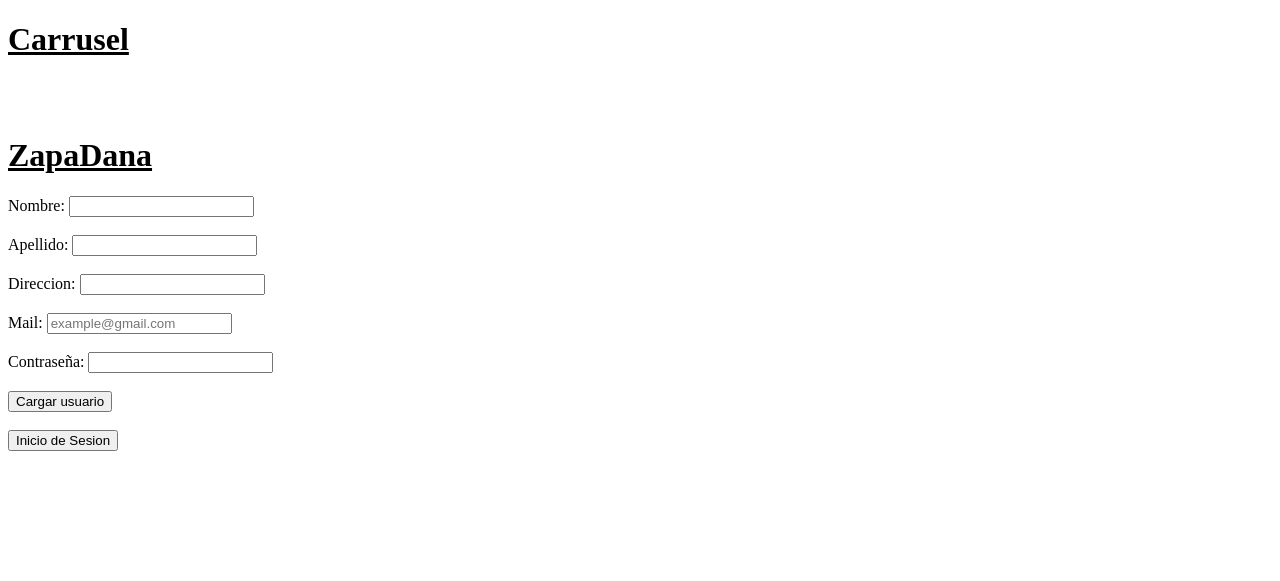
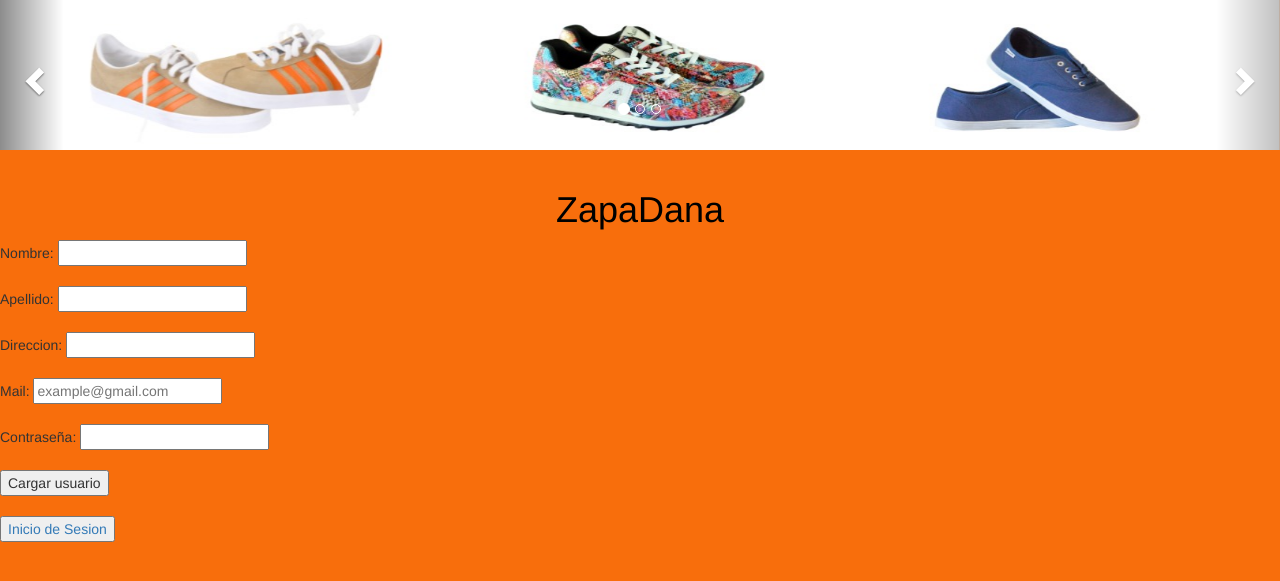
Before and after one commit to Fernandoat90/zapadana, a PHP site: page /index.php?regis in a window 1280 px wide. Shown: the top 581 px of the page. Run offline with PHP 8.4, Linux system fonts and the light colour scheme; some libraries are stand-ins or nearby versions.

Commit message:
Subiendo primer css y base de datos

```diff
--- a/admin.php
+++ b/admin.php
@@ -20,5 +20,6 @@ else{
 </head>
 <body>
      <strong><h1>Hola equipo dinamita</h1></strong>
+   <form action="logout.php"><input type=submit name=cerrar value="Cerrar Sesion"></form>
 </body>
 </html>
--- a/funciones.php
+++ b/funciones.php
@@ -1,3 +1,4 @@
+<link rel="stylesheet" href="inicio.css">
 <?php
 //conexion
 function conectar(){
@@ -53,6 +54,8 @@ function loggin($usu,$contra){
 
 }//fin inicio de sesion
 
+
+
 //alta usuario
 function alta_usu($nom,$ape,$dir,$mail,$pass,$id){
     $c=conectar();
@@ -70,14 +73,27 @@ function alta_usu($nom,$ape,$dir,$mail,$pass,$id){
 //pag inicio
 function inicio(){
     ?>
-    <form>
+<div class="inicio">
+  <div class="forma">
+     <form action="index.php">
+        <div class=input>
         Usuario<input type="text" name=usu ><br><br>
         Contraseña<input type="password" name=pass><br><br>
-        <input type="submit" name=in_sesion value="Iniciar sesion">
-    </form>
+        </div>
+        <div class="btn">
+        <input type="submit" name=in_sesion value="Iniciar sesion"></form>
+        </div>
+        <div class=btn>
     <br>
     <a href="index.php?regis"><button >Registrarse</button></a><br><br>
+    </div>
+         <div class=rec>
     <a href=recu_pass.php>Recuperar contraseña</a>
+    </div>
+
+ </div>
+
+</div>
     <?php
 }//fin pag inicio
 
--- a/index.php
+++ b/index.php
@@ -5,10 +5,65 @@
     <meta http-equiv="X-UA-Compatible" content="IE=edge">
     <meta name="viewport" content="width=device-width, initial-scale=1.0">
     <title>Document</title>
+
+     <!-- Archivos de bootstrap -->
+
+     <link rel="stylesheet" href="https://maxcdn.bootstrapcdn.com/bootstrap/3.3.7/css/bootstrap.min.css">
+    <script src="https://ajax.googleapis.com/ajax/libs/jquery/3.1.1/jquery.min.js"></script>
+    <script src="https://maxcdn.bootstrapcdn.com/bootstrap/3.3.7/js/bootstrap.min.js"></script>
+
+    <link rel="stylesheet" href="inicio.css">
+
 </head>
 <body>
-    <ins><h1>Carrusel</h1></ins><br><br>
-    <a href="index.php?inicio" style="color:black;"><h1>ZapaDana</h1></a>
+
+
+<div class="container">
+
+  <div id="carrusel" class="carousel slide" data-ride="carousel">
+
+    <!-- Opcional, bullets abajo para saltar directamente a una foto (si los pones tiene q haber 1 por foto) -->
+    <ol class="carousel-indicators">
+      <li data-target="#carrusel" data-slide-to="0" class="active"></li>
+      <li data-target="#carrusel" data-slide-to="1"></li>
+      <li data-target="#carrusel" data-slide-to="2"></li>
+    </ol>
+
+    <!-- Contenedor de las fotos -->
+    <div class="carousel-inner" role="listbox">
+
+      <!-- Foto 1 -->
+      <div class="item active">
+        <img src="inicio-2.jpg">
+      </div>
+
+      <!-- Foto 2 -->
+      <div class="item">
+        <img src="https://http2.mlstatic.com/tenis-zapatillas-nike-zoom-dama-D_NQ_NP_395115-MCO25172018979_112016-F.jpg">
+      </div>
+
+      <!-- Foto 3 -->
+      <div class="item">
+        <img src="https://http2.mlstatic.com/tenis-zapatillas-zoom-dama-2017-D_NQ_NP_343815-MCO25319205999_012017-F.jpg">
+      </div>
+
+    </div>
+
+    <!-- Controles para pasar las fotos -->
+    <a class="left carousel-control" href="#carrusel" role="button" data-slide="prev">
+      <span class="glyphicon glyphicon-chevron-left" aria-hidden="true"></span>
+      <span class="sr-only">Previous</span>
+    </a>
+    <a class="right carousel-control" href="#carrusel" role="button" data-slide="next">
+      <span class="glyphicon glyphicon-chevron-right" aria-hidden="true"></span>
+      <span class="sr-only">Next</span>
+    </a>
+  </div>
+</div><br>
+
+
+
+    <a href="index.php?inicio" style="color:black;text-align:center;"><h1>ZapaDana</h1></a>
     <!-- <form action="principal.php">
         Usuario<input type="text" name=usu ><br><br>
         Contraseña<input type="password" name=pass><br><br>
--- /dev/null
+++ b/inicio.css
@@ -0,0 +1,71 @@
+body{
+  width: 100%;
+  height: 100%;
+    margin:0;
+    padding:0;
+    background-color: rgb(248, 110, 12);
+  }
+    /* Para el ancho y alto de las imagenes. Modificalo a gusto =)  */
+    .carousel-inner > .item > img,
+    .carousel-inner > .item > a > img {
+        width: 1300px ;
+        height: 150px;
+        margin: auto;
+    }
+    /* Para los margenes del contendor de las fotos. Podes cambiarle el ancho a gusto tambien! */
+    .carousel-control {
+        width: 5%;
+    }
+    .container,.carousel{
+      margin: 0;
+      padding: 0;
+      width:100%;
+    }
+    .inicio{
+      display: flex;
+      width:30%;
+      height: 60vh;
+      flex-direction: column;
+      background-color: rgb(228, 222, 222);
+      padding: 30px 30px 30px 30px;
+      margin: auto;
+      border-radius: 10px;
+      box-shadow: 20px 20px 80px #bebebe,
+      -10px -10px 60px #ffffff;
+      opacity: 100%;
+      background-color: #939191;
+      }
+    .forma{
+      margin:center;
+      width: 5cm;
+      height: 20px;
+    }
+    .input{
+        display:flex;
+        flex-direction: column;
+
+    }
+
+
+    .btn {
+
+      width: 90%;
+      position:relative;
+      display:inline-block;
+      justify-content:space-between;
+    }
+
+    .seleccion{
+      margin:7cm;
+      text-align: center;
+      padding:10px;
+      width: 70%;
+      height: auto;
+      background-color: aliceblue;
+
+    }
+    #lista{
+      margin:auto;
+      width:200px;
+      height: 300px;
+    }
--- /dev/null
+++ b/logout.php
@@ -0,0 +1,6 @@
+<?php
+session_start();
+session_destroy();
+echo "<h1>sesion cerrada</h1>";
+echo "<br><br><h2><a href=index.php><button>Iniciar sesion</button></a></h2>";
+?>
```
Also changed, not shown: zapa_desarrollo.sql (added, +106 -0 lines), colag.png (added), inicio-2.jpg (added), iniciopru.jpg (added).
